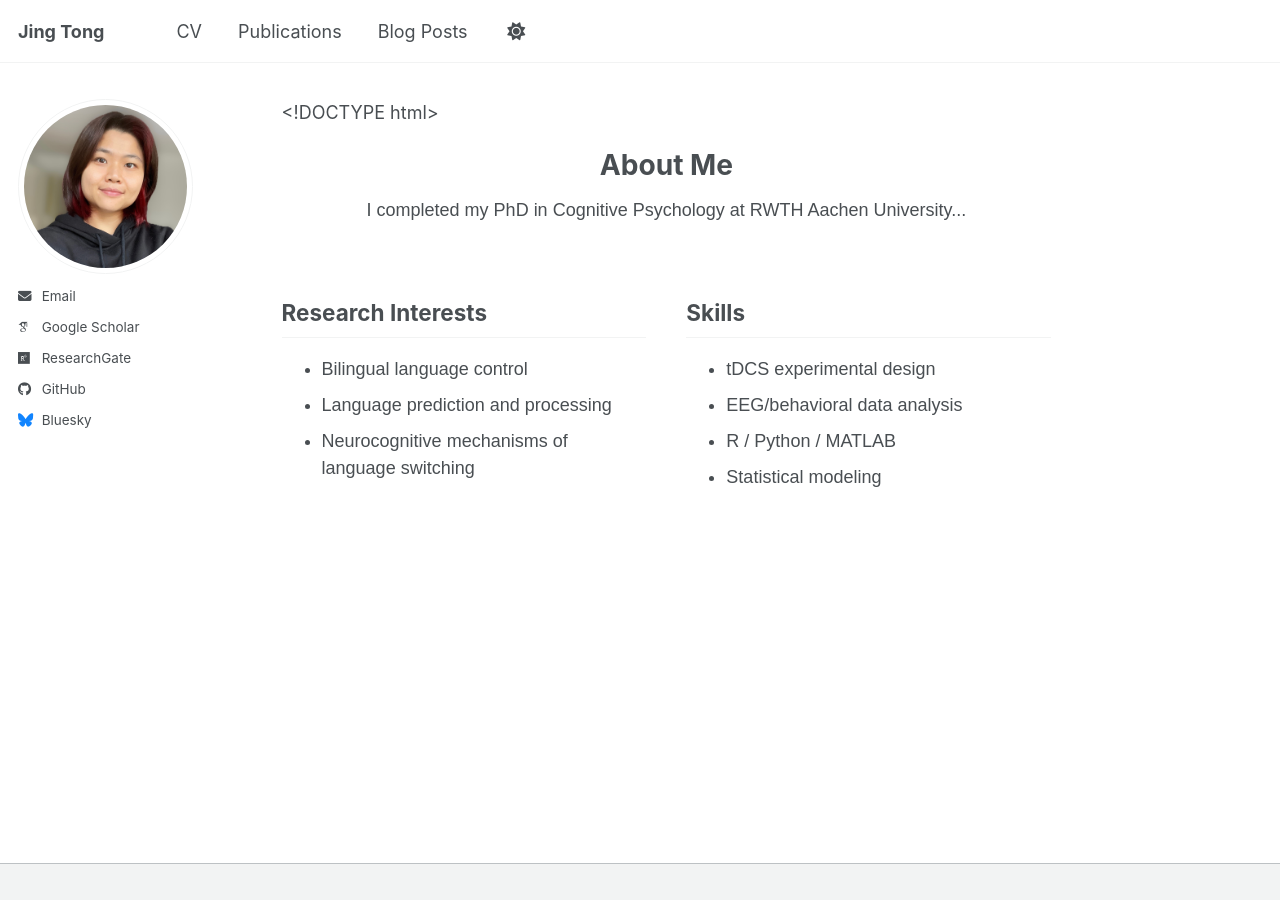
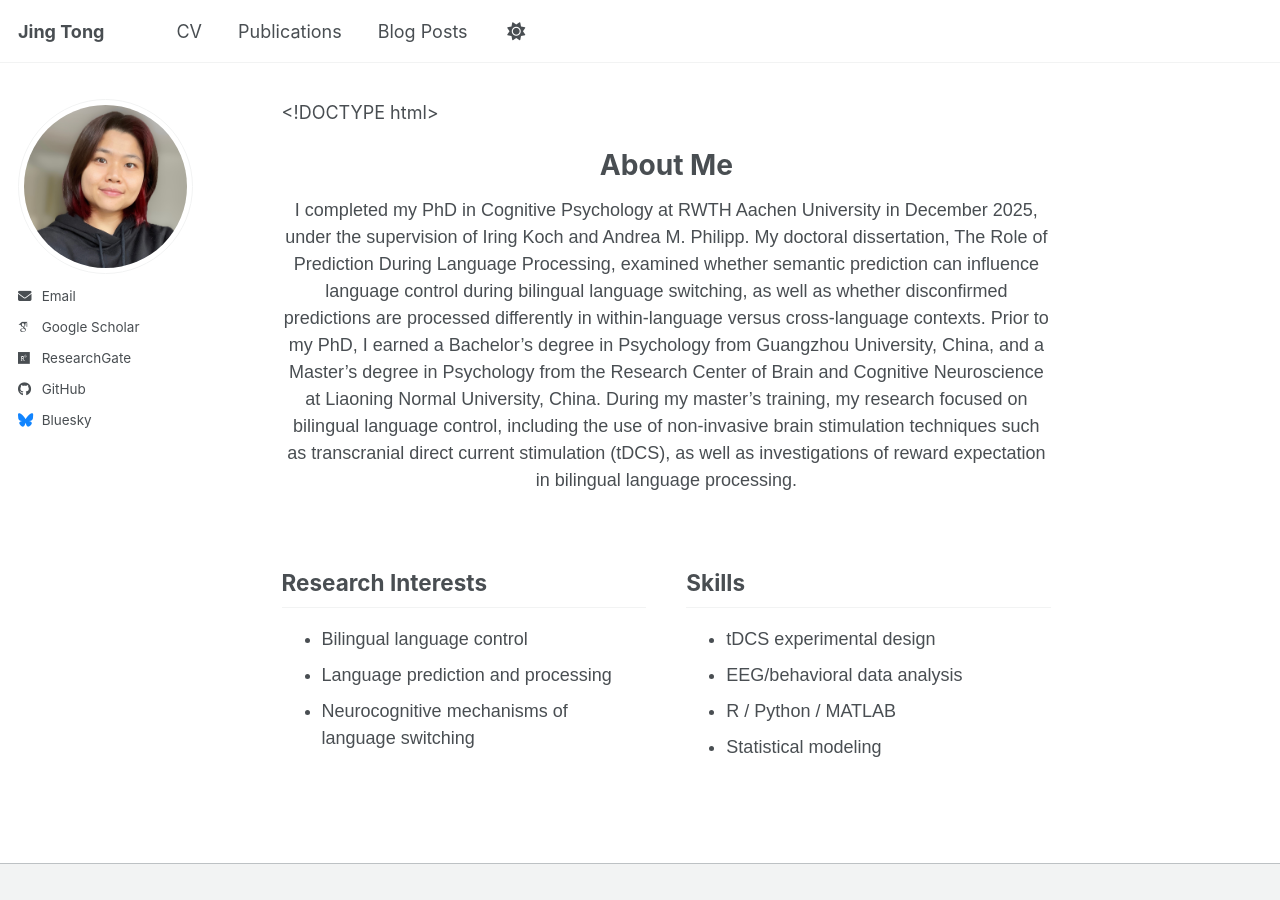
Before and after one commit to JingTong01/jingtong01.github.io, a Jekyll site: the page built from _pages/about.md, in a window 1280 px wide. Built offline with Jekyll 4.4.1, drawn with Linux system fonts in a browser that asks for light colours; some web fonts are replaced; our own code applies the rules of GitHub Pages for plain Markdown files; a script bundle is joined from its source files by our own code; library files that are not in the unit come from our copies.

Commit message:
Update about.md

```diff
--- a/_pages/about.md
+++ b/_pages/about.md
@@ -37,7 +37,11 @@
   <div class="about">
     <h1>About Me</h1>
     <p>
-      I completed my PhD in Cognitive Psychology at RWTH Aachen University...
+      I completed my PhD in Cognitive Psychology at RWTH Aachen University in December 2025, under the supervision of Iring Koch and Andrea M. Philipp.
+
+      My doctoral dissertation, The Role of Prediction During Language Processing, examined whether semantic prediction can influence language control during bilingual language switching, as well as whether disconfirmed         predictions are processed differently in within-language versus cross-language contexts.
+
+      Prior to my PhD, I earned a Bachelor’s degree in Psychology from Guangzhou University, China, and a Master’s degree in Psychology from the Research Center of Brain and Cognitive Neuroscience at Liaoning Normal             University, China. During my master’s training, my research focused on bilingual language control, including the use of non-invasive brain stimulation techniques such as transcranial direct current stimulation             (tDCS), as well as investigations of reward expectation in bilingual language processing.
     </p>
   </div>
 
```
